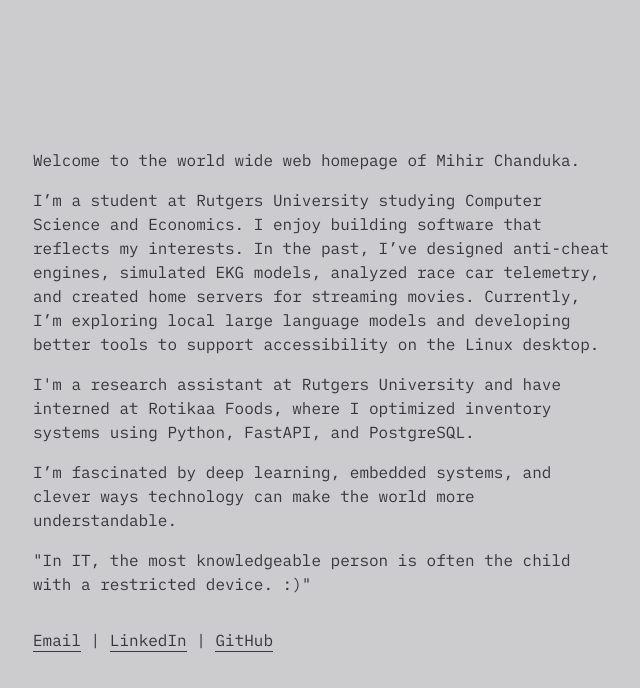
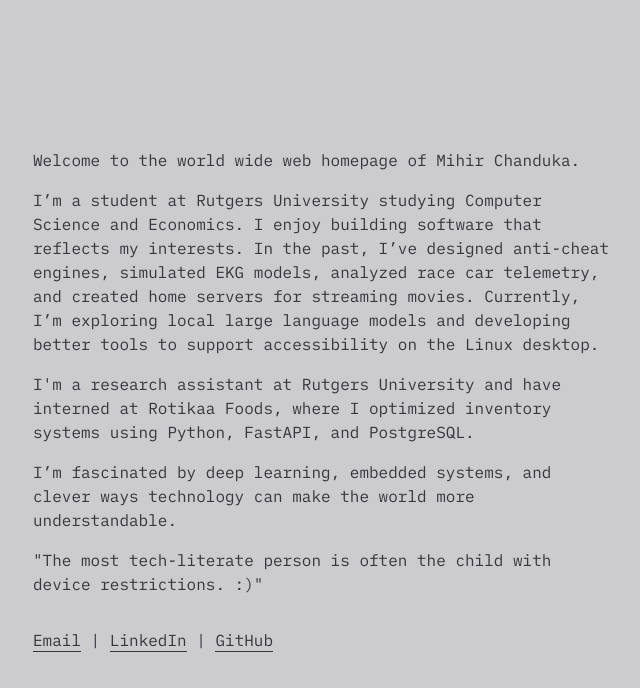
Before and after one commit to mihirchanduka/mihirchanduka.github.io, a plain HTML site: page index.html in a window 1280 px wide. Shown: the whole page, without its empty margins (319-959 px from the left). Drawn offline with Linux system fonts and the light colour scheme.

Commit message:
Update quote

```diff
--- a/index.html
+++ b/index.html
@@ -30,7 +30,7 @@
           I’m fascinated by deep learning, embedded systems, and clever ways technology can make the world more understandable.
         </p>
         <p>
-          "In IT, the most knowledgeable person is often the child with a restricted device. :)"        </p>
+          "The most tech-literate person is often the child with device restrictions. :)"   </p>
         <div class="links">
           <a href="mailto:chandukamihir@proton.com">Email</a> |
           <a href="https://www.linkedin.com/in/mihirchanduka/">LinkedIn</a> |
```
